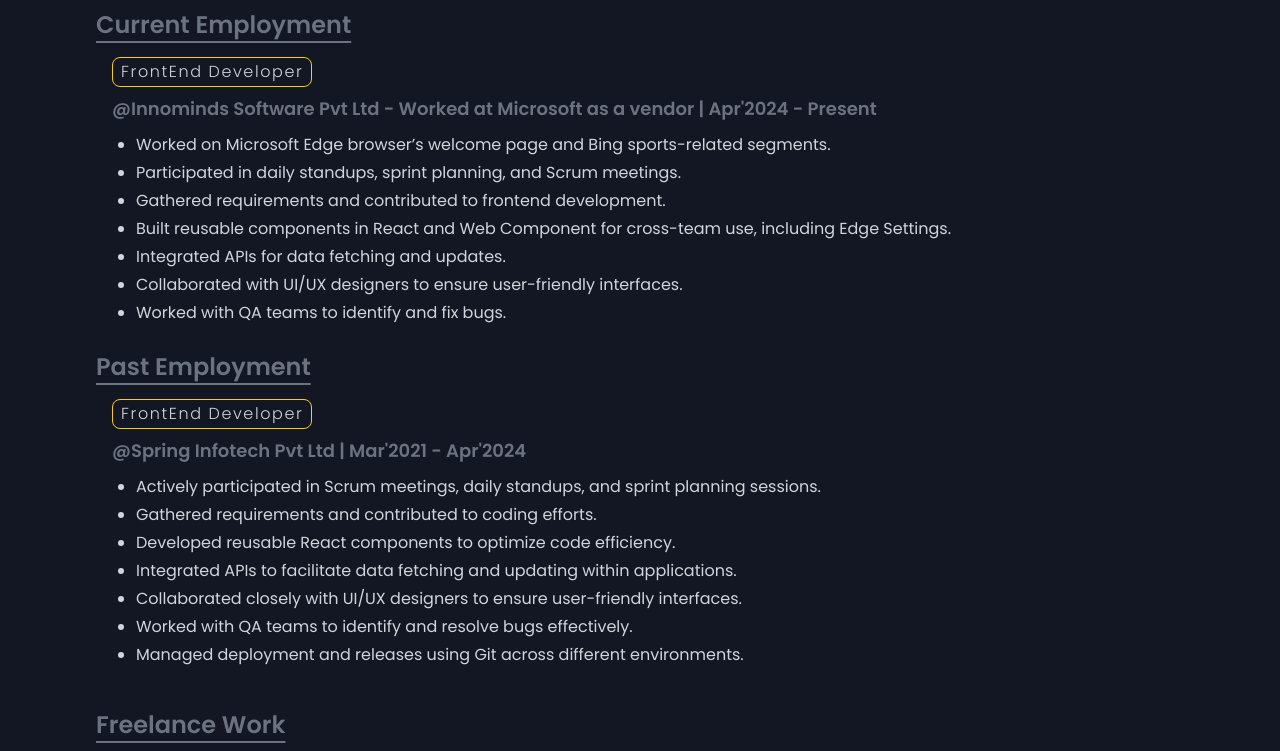
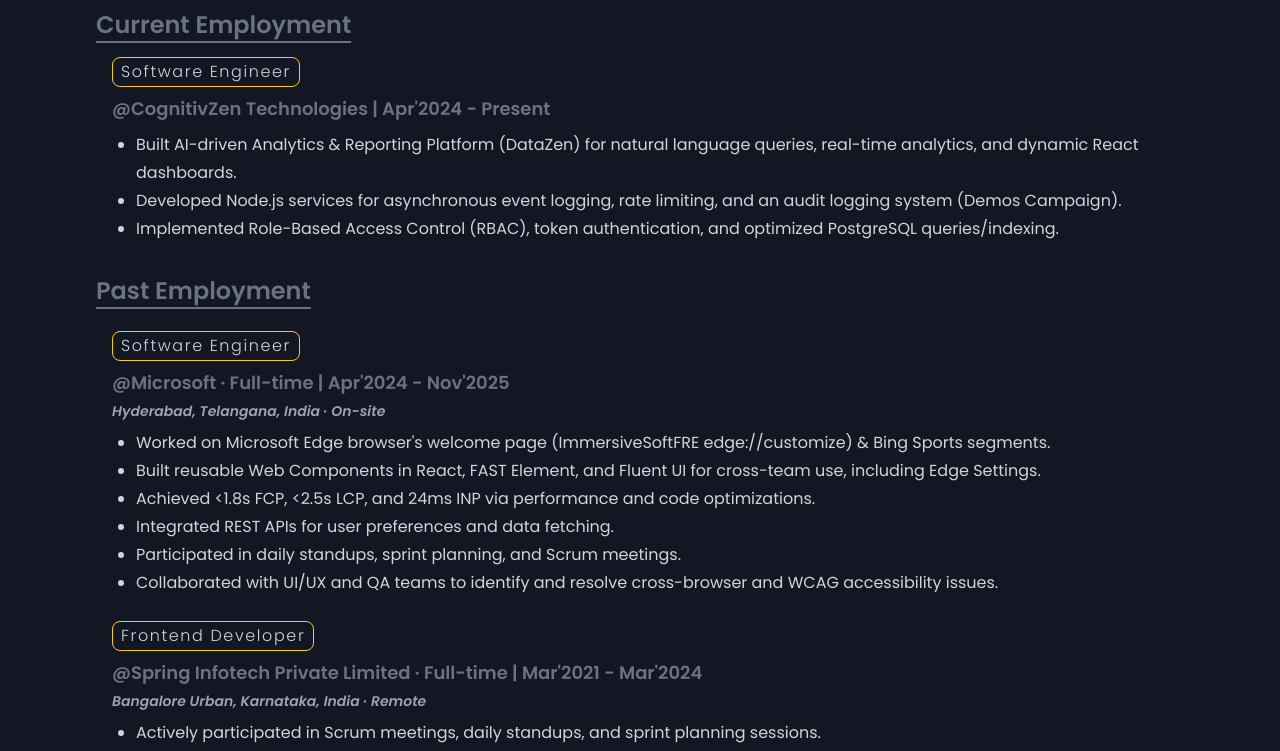
Before and after one commit to CodeBustler/my-portfolio, a React (Vite) app: page / in a window 1280 px wide. Shown: the part 1660-2411 px from the top of the page. Built offline with nearby package versions, Linux system fonts and the light colour scheme.

Commit message:
refactor: update technical skills, experience details, and contact information across portfolio sections

```diff
--- a/src/components/AboutMe.jsx
+++ b/src/components/AboutMe.jsx
@@ -59,21 +59,20 @@
 								<PiHandWavingFill className="inline mb-1 rotate-12 " />{" "}
 								Hey there,
 							</span>{" "}
-							I'm Mallikarjun Mavnoor, a frontend developer from
-							Karnataka, currently based in Hyderabad, India. I
-							hold a{" "}
-							<span className=" underline underline-offset-4 font-semibold">
-								B.Tech in Computer Science
+							I'm Mallikarjun Mavnoor, a Frontend &amp; Full Stack Developer with <span className="font-bold text-gray-200">5+ years of experience</span> currently based in Hyderabad, India. I hold a{" "}
+							<span className=" underline underline-offset-4 font-semibold text-gray-200">
+								B.Tech in Computer Science &amp; Engineering
 							</span>{" "}
-							from JNTU (Jawaharlal Nehru Technological
-							University) Hyderabad & thrive on frontend
-							technologies, particularly{" "}
-							<span className=" underline underline-offset-4 font-semibold">
-								JavaScript & React.js.
+							from JNTUH (Jawaharlal Nehru Technological University Hyderabad, 2016-2021) and specialize in{" "}
+							<span className=" underline underline-offset-4 font-semibold text-gray-200">
+								React.js, Web Components, Node.js, Express &amp; PostgreSQL.
 							</span>
 						</p>
-						<ul className="text-gray-400 leading-7 list-disc list-inside pt-5"><li>Worked with Microsoft on feature development for the Edge browser — one of my contributions is live at <a target="_blank" href="edge://customize" className="font-semibold text-blue-400">edge://customize</a>.</li>
-							<li>Built web apps and launched two call center websites as a freelancer via BigRock.</li></ul>
+						<ul className="text-gray-400 leading-7 list-disc list-inside pt-5 gap-2 flex flex-col">
+							<li>Currently working at <span className="font-semibold text-gray-200">CognitivZen Technologies</span> as a Frontend / Full Stack Developer, building AI-driven analytics dashboards (DataZen) and security audit systems (Demos Campaign).</li>
+							<li>Shipped <span className="font-semibold text-gray-200">Microsoft Edge Immersive SoftFRE</span> (<a target="_blank" rel="noreferrer" href="edge://customize" className="font-semibold text-blue-400">edge://customize</a>), optimizing layout customization and achieving &lt;1.8s FCP, &lt;2.5s LCP, and 24ms INP.</li>
+							<li>Experienced with automated testing using Jest, React Testing Library, and Playwright.</li>
+						</ul>
 						{/*----------------------------------------------*/}
 						{/***************** WHAT I DO ? ******************/}
 						{/*----------------------------------------------*/}
@@ -193,7 +192,16 @@
 									title={"mallikarjun.mavnoor@gmail.com"}
 								>
 									<MdEmail className="text-2xl text-purple-500" />
-									<div>Send a mail</div>
+									<div>mallikarjun.mavnoor@gmail.com</div>
+								</ContactLinks>
+								<ContactLinks
+									link={
+										"tel:+919032222925"
+									}
+									title={"+91 9032222925"}
+								>
+									<PiPhoneCallFill className="text-2xl text-green-500" />
+									<div>+91 9032222925</div>
 								</ContactLinks>
 								<ContactLinks
 									link={
@@ -206,17 +214,13 @@
 								</ContactLinks>
 								<ContactLinks
 									link={
-										"https://www.instagram.com/codebustler"
+										"https://github.com/CodeBustler"
 									}
 									title={"@CodeBustler"}
 								>
-									<SiInstagram
-										className="text-xl text-pink-500
-									"
-									/>
-									Instagram
+									<FaLink className="text-2xl text-gray-300" />
+									GitHub (@CodeBustler)
 								</ContactLinks>
-
 								<ContactLinks>
 									<MdLocationOn className="text-2xl text-orange-500" />
 									Hyderabad, India
--- a/src/components/Footer.jsx
+++ b/src/components/Footer.jsx
@@ -2,7 +2,7 @@
 	return (
 		<footer className="bg-[#1D2430] text-gray-500  text-center py-5 sticky w-[100%] mt-24">
 			<a href="https://www.instagram.com/codebustler" target="blank">
-				@2025 By Mallikarjun | CodeBustler
+				@2026 By Mallikarjun | CodeBustler
 			</a>
 		</footer>
 	);
--- a/src/components/HeroSection.jsx
+++ b/src/components/HeroSection.jsx
@@ -77,7 +77,7 @@
 					{/**************** INTRO ****************/}
 
 					<p className="text-gray-300 leading-7 mt-8 ">
-					Frontend Web Developer with <span className="font-bold">4+ years</span>  of experience in <span className="font-bold"> React JS & Web Components</span>. Delivered a live feature for <span className="font-bold">Microsoft Edge Browser</span>  completed multiple freelance projects. Skilled in React, HTML, CSS, JavaScript & Web Components, focused on creating smooth, user-friendly experiences !
+						Frontend Web Developer with <span className="font-bold">5+ years</span> of experience in <span className="font-bold">React JS &amp; Web Components</span>, and working knowledge of <span className="font-bold">Node.js, Express.js &amp; PostgreSQL</span>. Delivered live features for <span className="font-bold">Microsoft Edge Browser</span> and completed multiple projects. Focused on creating smooth, high-performance, user-friendly experiences!
 					</p>
 
 					{/**************** SOCIAL LINKS ****************/}
--- a/src/components/PastWork.jsx
+++ b/src/components/PastWork.jsx
@@ -35,18 +35,22 @@
 	];
 
 	const dailyWork = {
-		microsoft: [
-			"Worked on Microsoft Edge browser’s welcome page and Bing sports-related segments.",
+		microsoftVendor: [
+			"Worked on Microsoft Edge browser's welcome page (ImmersiveSoftFRE edge://customize) & Bing Sports segments.",
+			"Built reusable Web Components in React, FAST Element, and Fluent UI for cross-team use, including Edge Settings.",
+			"Achieved <1.8s FCP, <2.5s LCP, and 24ms INP via performance and code optimizations.",
+			"Integrated REST APIs for user preferences and data fetching.",
 			"Participated in daily standups, sprint planning, and Scrum meetings.",
-			"Gathered requirements and contributed to frontend development.",
-			"Built reusable components in React and Web Component for cross-team use, including Edge Settings.",
-			"Integrated APIs for data fetching and updates.",
-			"Collaborated with UI/UX designers to ensure user-friendly interfaces.",
-			"Worked with QA teams to identify and fix bugs."
+			"Collaborated with UI/UX and QA teams to identify and resolve cross-browser and WCAG accessibility issues."
+		],
+		cognitivZen: [
+			"Built AI-driven Analytics & Reporting Platform (DataZen) for natural language queries, real-time analytics, and dynamic React dashboards.",
+			"Developed Node.js services for asynchronous event logging, rate limiting, and an audit logging system (Demos Campaign).",
+			"Implemented Role-Based Access Control (RBAC), token authentication, and optimized PostgreSQL queries/indexing."
 		],
 		springInfotech: [
 			"Actively participated in Scrum meetings, daily standups, and sprint planning sessions.",
-			"Gathered requirements and contributed to coding efforts.",
+			"Gathered requirements and contributed to frontend development.",
 			"Developed reusable React components to optimize code efficiency.",
 			"Integrated APIs to facilitate data fetching and updating within applications.",
 			"Collaborated closely with UI/UX designers to ensure user-friendly interfaces.",
@@ -61,43 +65,70 @@
 			className="container mx-auto pt-24 md:pt-28 font-semibold"
 			id="work"
 		>
-			<h1 className="text-2xl md:text-3xl lg:text-4xl   flex items-end gap-3">
+			<h1 className="text-2xl md:text-3xl lg:text-4xl flex items-end gap-3">
 				<MdWork className="text-gray-500 mb-1" />
 				Work Experience
 			</h1>
+			{/* CURRENT EMPLOYMENT */}
 			<div>
 				<div className="text-gray-500 text-2xl mt-6 underline underline-offset-8">
 					Current Employment
 				</div>
+
+				{/* COGNITIVZEN ROLE */}
 				<div className="text-gray-300 leading-7 m-4">
 					<h2 className="font-light text-md tracking-widest border inline-block border-1 border-yellow-400 rounded-lg pl-2 pr-2 mb-2">
-						FrontEnd Developer
+						Software Engineer
 					</h2>
 					<div className="text-gray-500 text-lg">
-						@Innominds Software Pvt Ltd - Worked at Microsoft as a vendor | Apr'2024 - Present
+						@CognitivZen Technologies | Apr'2024 - Present
 					</div>
 					<ul className="font-normal list-disc ml-6 mt-2">
-						{dailyWork.microsoft.map((task, index) => (
+						{dailyWork.cognitivZen.map((task, index) => (
+							<li key={`cognitivZen-${index}`}>{task}</li>
+						))}
+					</ul>
+				</div>
+			</div>
+
+			{/* PAST EMPLOYMENT */}
+			<div>
+				<div className="text-gray-500 text-2xl mt-8 underline underline-offset-8">
+					Past Employment
+				</div>
+
+				{/* MICROSOFT ROLE */}
+				<div className="text-gray-300 leading-7 m-4 mt-6">
+					<h2 className="font-light text-md tracking-widest border inline-block border-1 border-yellow-400 rounded-lg pl-2 pr-2 mb-2">
+						Software Engineer
+					</h2>
+					<div className="text-gray-500 text-lg">
+						@Microsoft · Full-time | Apr'2024 - Nov'2025
+					</div>
+					<div className="text-gray-400 text-sm italic mt-1">
+						Hyderabad, Telangana, India · On-site
+					</div>
+					<ul className="font-normal list-disc ml-6 mt-2">
+						{dailyWork.microsoftVendor.map((task, index) => (
 							<li key={`microsoft-${index}`}>{task}</li>
 						))}
 					</ul>
+				</div>
 
-				</div>
-			</div>
-			<div>
-				<div className="text-gray-500 text-2xl mt-6 underline underline-offset-8">
-					Past Employment
-				</div>
-				<div className="text-gray-300 leading-7 m-4">
-					<h2 className="font-light text-md tracking-widest border inline-block border-1 border-yellow-400 rounded-lg pl-2 pr-2 mb-2 ">
-						FrontEnd Developer
+				{/* SPRING INFOTECH ROLE */}
+				<div className="text-gray-300 leading-7 m-4 mt-6">
+					<h2 className="font-light text-md tracking-widest border inline-block border-1 border-yellow-400 rounded-lg pl-2 pr-2 mb-2">
+						Frontend Developer
 					</h2>
 					<div className="text-gray-500 text-lg">
-						@Spring Infotech Pvt Ltd | Mar'2021 - Apr'2024
+						@Spring Infotech Private Limited · Full-time | Mar'2021 - Mar'2024
+					</div>
+					<div className="text-gray-400 text-sm italic mt-1">
+						Bangalore Urban, Karnataka, India · Remote
 					</div>
 					<ul className="font-normal list-disc ml-6 mt-2">
-					{dailyWork.springInfotech.map((task, index) => (
-							<li key={`microsoft-${index}`}>{task}</li>
+						{dailyWork.springInfotech.map((task, index) => (
+							<li key={`spring-${index}`}>{task}</li>
 						))}
 					</ul>
 				</div>
--- a/src/components/Projects.jsx
+++ b/src/components/Projects.jsx
@@ -30,7 +30,7 @@
 			video: edgeVideo,
 			projectSummary: "Edge browser welcome page for customize themes & more",
 			projectTitle: "Microsoft Edge Browser Feature",
-			projectType: "Edge Themes & More ",
+			projectType: "Edge Themes & More",
 			technologies: "Feature Shipped Live => edge://customize",
 			projectUrl: "edge://customize",
 		},
--- a/src/components/Skills.jsx
+++ b/src/components/Skills.jsx
@@ -8,27 +8,37 @@
 	// ******************* SKILLS LIST *******************
 	//----------------------------------------------------
 	const frontEndSkills = [
+		"ReactJS 19",
+		"JavaScript (ES6+)",
+		"Redux Toolkit",
 		"Web Components",
-		"MS Fluent UI",
-		"MS Fast-Element",
-		"React JS",
-		"JavaScript",
-		"React Router DOM ",
-		"Redux Toolkit",
-		"Axios",
+		"Microsoft Fluent UI",
+		"FAST Element",
+		"React Router DOM",
+		"Axios & Fetch API",
 		"Tailwind CSS",
-		"CSS 3",
-		"SASS",
-		"HTML 5",
+		"SASS / CSS3",
+		"HTML5",
+		"Accessibility (WCAG)",
 	];
 
-	const versionControl = ["Azure Repos", "GitHub & Git"];
 	const backendAndCloud = [
-		"Microsoft Auth Library (MSAL)",
-		"Firebase Auth & Cloud Firestore",
+		"Node.js & Express.js",
+		"PostgreSQL",
+		"REST APIs & Webhooks",
+		"JWT & OAuth 2.0",
+		"MSAL (Microsoft Auth Library)",
+		"Firebase Auth & Firestore",
 	];
 
-	const tools = ["Visual Studio Code", "Sublime Text"];
+	const testingSkills = [
+		"Jest",
+		"React Testing Library",
+		"Playwright (E2E Testing)",
+	];
+
+	const versionControl = ["Git & GitHub", "Azure Repos"];
+	const tools = ["VS Code", "Cursor IDE", "Antigravity IDE"];
 	//----------------------------------------------------
 
 	return (
@@ -36,20 +46,10 @@
 			<h1 className="text-2xl md:text-3xl lg:text-4xl md:text-4xl font-semibold flex items-end gap-3">
 				<GrTechnology className="text-gray-500 mb-1" />
 				Skills
-				<span className="text-gray-500 text-2xl">& Technologies</span>
+				<span className="text-gray-500 text-2xl">&amp; Technologies</span>
 			</h1>
 			<p className="text-gray-300 mt-5 leading-7">
-				Frontend React Developer specializing in building{" "}
-				<span className="font-bold "> dynamic</span> and{" "}
-				<span className="font-bold "> responsive</span> user interfaces.
-				Proficient in <span className="font-bold ">React JS</span>,{" "}
-				<span className="font-bold ">JavaScript</span>, and modern
-				frontend technologies. Skilled in{" "}
-				<span className="font-bold ">state management</span> , component
-				lifecycle, and{" "}
-				<span className="font-bold ">API integration</span> to create
-				seamless and engaging web applications. delivering high-quality
-				user experiences.
+				Frontend &amp; Full-Stack Engineer with over <span className="font-bold">5+ years of experience</span> building performant, accessible, and scalable web applications. Proficient in <span className="font-bold">React.js</span>, <span className="font-bold">JavaScript (ES6+)</span>, <span className="font-bold">Web Components</span>, <span className="font-bold">Node.js</span>, and <span className="font-bold">PostgreSQL</span>. Experienced in state management, automated testing (Jest, Playwright), micro-frontend architectures, and cloud integration.
 			</p>
 
 			{/*----------------------------------------------*/}
@@ -57,9 +57,9 @@
 			{/*----------------------------------------------*/}
 			<div>
 				<h2 className=" mt-8 mb-5 font-semibold text-xl text-gray-500">
-					Front-End
+					Front-End &amp; UI Technologies
 				</h2>
-				<div className="grid grid-cols-1 md:grid-cols-3  gap-6">
+				<div className="grid grid-cols-1 md:grid-cols-3 lg:grid-cols-4 gap-6">
 					{frontEndSkills.map((skill, index) => (
 						<div
 							key={index}
@@ -72,15 +72,34 @@
 				</div>
 			</div>
 			{/*----------------------------------------------*/}
-			{/************** BACKEND & CLOUD ***************/}
+			{/************** BACKEND, TESTING & CLOUD ***************/}
 			{/*----------------------------------------------*/}
-			<div className="grid grid-cols-1 md:grid-cols-2 lg:grid-cols-3 gap-10">
+			<div className="grid grid-cols-1 md:grid-cols-2 lg:grid-cols-4 gap-10">
 				<div>
 					<h2 className=" mt-10 mb-5 font-semibold text-xl text-gray-500">
-						Backend & Cloud Services
+						Backend &amp; Cloud Services
 					</h2>
-					<div className="flex flex-col  gap-6">
+					<div className="flex flex-col gap-4">
 						{backendAndCloud.map((skill, index) => (
+							<div
+								key={index}
+								className="bg-[#1D2430] py-4 px-6 rounded-lg flex items-center gap-2 hover:outline outline-1 outline-gray-600"
+							>
+								<HiCheckCircle className="text-2xl text-green-500" />
+								{skill}
+							</div>
+						))}
+					</div>
+				</div>
+				{/*----------------------------------------------*/}
+				{/******************* TESTING ******************/}
+				{/*----------------------------------------------*/}
+				<div>
+					<h2 className=" mt-10 mb-5 font-semibold text-xl text-gray-500">
+						Automated Testing
+					</h2>
+					<div className="flex flex-col gap-4">
+						{testingSkills.map((skill, index) => (
 							<div
 								key={index}
 								className="bg-[#1D2430] py-4 px-6 rounded-lg flex items-center gap-2 hover:outline outline-1 outline-gray-600"
@@ -95,10 +114,10 @@
 				{/************** VERSION CONTROL ***************/}
 				{/*----------------------------------------------*/}
 				<div>
-					<h2 className=" mt-0 md:mt-10 mb-5 font-semibold text-xl text-gray-500">
+					<h2 className=" mt-10 mb-5 font-semibold text-xl text-gray-500">
 						Version Control
 					</h2>
-					<div className="flex flex-col gap-4 md:gap-6">
+					<div className="flex flex-col gap-4">
 						{versionControl.map((skill, index) => (
 							<div
 								key={index}
@@ -114,10 +133,10 @@
 				{/********************* TOOLS ********************/}
 				{/*----------------------------------------------*/}
 				<div>
-					<h2 className=" mt-0 lg:mt-10 mb-5 font-semibold text-xl text-gray-500">
-						IDE Code Editor
+					<h2 className=" mt-10 mb-5 font-semibold text-xl text-gray-500">
+						IDEs &amp; Environments
 					</h2>
-					<div className="flex flex-col gap-6">
+					<div className="flex flex-col gap-4">
 						{tools.map((skill, index) => (
 							<div
 								key={index}
```
